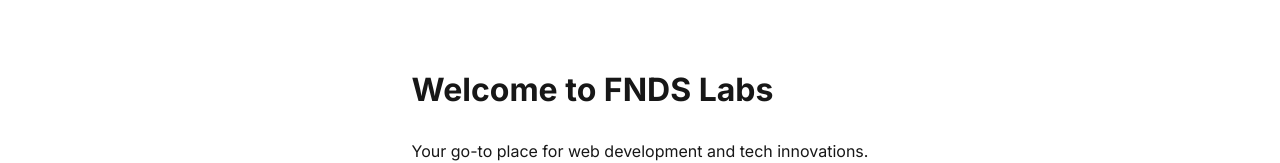
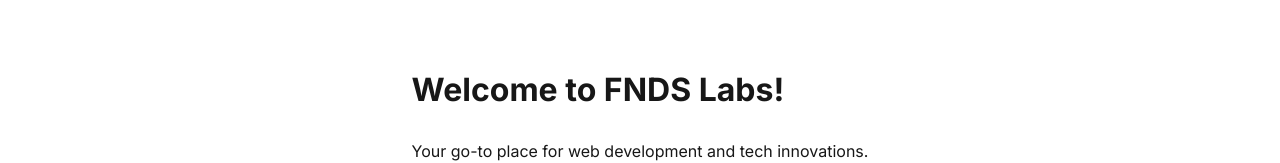
Before and after one commit to aafernands/aafernands.github.io, a Next.js app: page / in a window 1280 px wide. Shown: the part 345-508 px from the top of the page. Built offline with nearby package versions, Linux system fonts and the light colour scheme.

Commit message:
Add latest changes

```diff
--- a/app/page.js
+++ b/app/page.js
@@ -7,7 +7,7 @@
   return (
     <div className={styles.page}>
       <main className={styles.main}>
-        <h1>Welcome to FNDS Labs</h1>
+        <h1>Welcome to FNDS Labs!</h1>
         <p>Your go-to place for web development and tech innovations.</p>
       </main>
       <footer className={styles.footer}>
```
